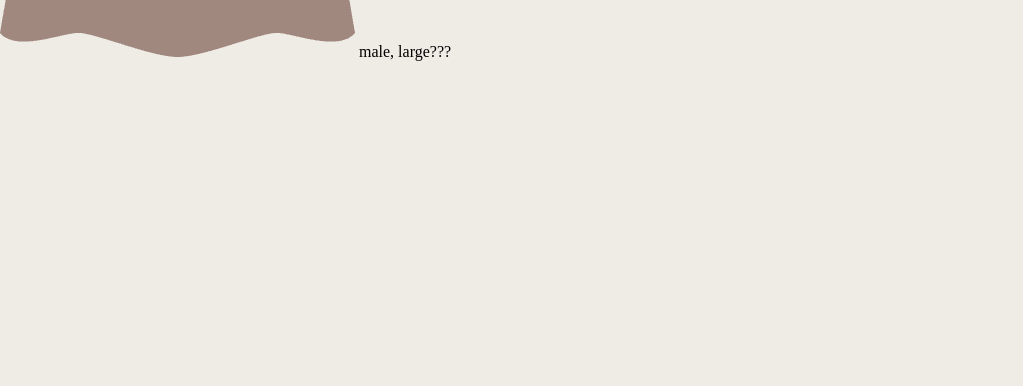
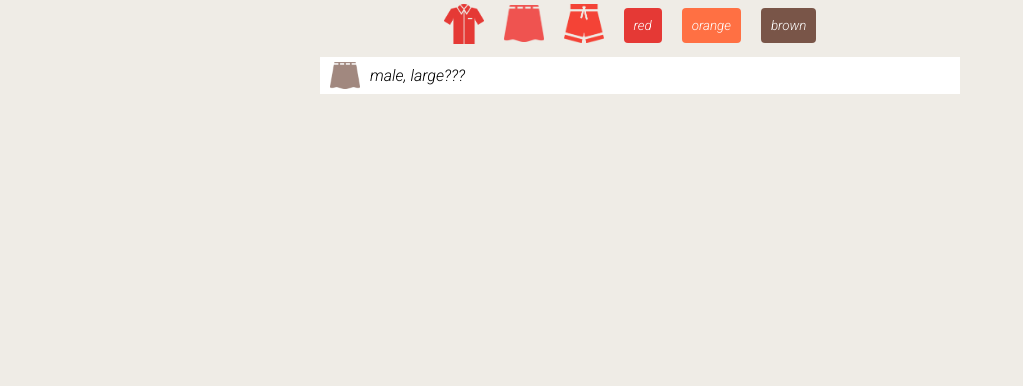
Before and after one commit to liMoHa/practice-project, a plain HTML site: page mini-shopping-mall/src/index.html in a window 1280 px wide. Shown: the part 414-800 px from the top of the page, without its empty margins (0-1023 px from the left). Drawn offline with Linux system fonts and the light colour scheme.

Commit message:
add animation to buttons, set scroll in style.css

```diff
--- a/mini-shopping-mall/src/style.css
+++ b/mini-shopping-mall/src/style.css
@@ -1,16 +1,20 @@
 :root {
-  --padding: 30px;
-  --font-small: 14px;
-  --font-large: 18px;
+  /* size */
+  --base-space: 10px;
+  --size-logo: 100px;
+  --size-button: 40px;
+  --size-item: 30px;
+  /* color */
   --color-red: #e53935;
   --color-orange: #ff7043;
   --color-brown: #795548;
   --color-background: #efece6;
   --color-white: white;
-  --image-size: 40px;
 }
 
+/* base setting */
 * {
+  font-family: "Roboto";
   padding: 0px;
   margin: 0px;
   box-sizing: border-box;
@@ -20,89 +24,85 @@ li {
   list-style: none;
 }
 
-body {
-  background-color: var(--color-background);
+button {
+  border: none;
+  background-color: transparent;
 }
 
-button,
-button:hover {
-  border: none;
-  background-color: transparent;
-  cursor: pointer;
+body {
+  height: 100vh;
+  background-color: var(--color-background);
+  display: flex;
+  flex-direction: column;
+  justify-content: center;
+  align-items: center;
 }
 
-/* header - logo */
-header {
-  padding-top: var(--padding);
-  display: flex;
-  justify-content: center;
-}
-.logo {
-  width: 100px;
+/* logo */
+body .logo,
+body .logo:hover {
+  width: var(--size-logo);
+  cursor: pointer;
+  margin: calc(var(--base-space) * 2);
 }
 
-.logo img {
-  width: 100%;
+/* buttons */
+body .buttons {
+  display: flex;
+  align-items: center;
+  margin-bottom: var(--base-space);
 }
 
-/* section - filter */
-.filter {
-  display: flex;
-  justify-content: center;
-  padding: var(--padding);
+body .buttons .btn {
+  cursor: pointer;
+  margin-right: calc(var(--base-space) * 2);
+  /* add animation */
+  transition: transform 0.5s ease;
 }
 
-/* 버튼 간격 조정 */
-.filter button {
-  padding: calc(var(--padding) / 3);
+body .buttons .btn:hover {
+  /* add animation */
+  transform: scale(1.1, 1.1);
 }
 
-.item img {
-  margin-right: 10px;
-  width: var(--image-size);
+body .buttons .item img {
+  width: var(--size-button);
 }
 
-/* 각 color 버튼 조정 */
-.color span {
-  border-radius: 2px;
-}
-.color1 span {
-  background-color: var(--color-red);
-  padding: calc(var(--padding) / 4);
-  color: var(--color-white);
+body .buttons .color {
+  padding: var(--base-space);
+  border-radius: 4px;
+  color: white;
 }
 
-.color2 span {
-  background-color: var(--color-orange);
-  padding: calc(var(--padding) / 4);
-  color: var(--color-white);
+body .buttons .red {
+  background-color: var(--color-red);
 }
 
-.color3 span {
-  background-color: var(--color-brown);
-  padding: calc(var(--padding) / 4);
-  color: var(--color-white);
+body .buttons .orange {
+  background-color: var(--color-orange);
 }
 
-/* section - items-list */
-.items-list {
+body .buttons .brown {
+  background-color: var(--color-brown);
+}
+
+/* lists */
+.lists {
+  width: 50%;
   display: flex;
   flex-direction: column;
-  justify-content: space-around;
-  padding: 0 var(--padding);
-  font-family: "Roboto", sans-serif;
+  overflow-y: scroll; /* item이 100vh를 벗어나면 전체가 아닌 item영역 안에서 스크롤됨*/
 }
 
-.items-list__list {
+.lists li {
   display: flex;
   align-items: center;
-  background-color: var(--color-white);
-  margin-bottom: calc(var(--padding) / 3);
-  padding: 5px 10px;
-  border-radius: 5px;
+  margin-bottom: var(--base-space);
+  padding: calc(var(--base-space) / 2) var(--base-space);
+  background-color: white;
 }
-
-.items-list__list img {
-  width: var(--image-size);
-  margin-right: 10px;
+.lists li img {
+  width: var(--size-item);
+  margin-right: var(--base-space);
 }
```
